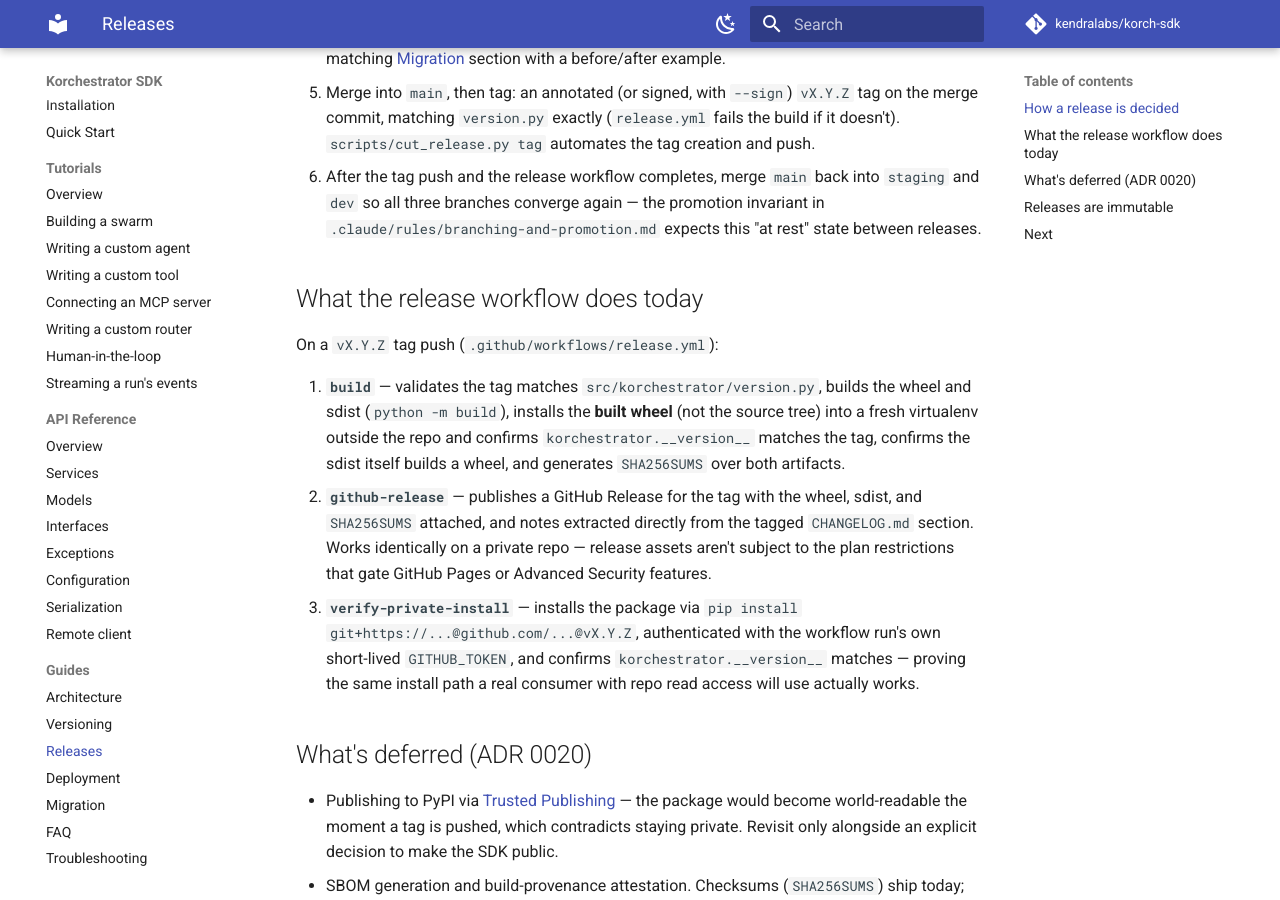
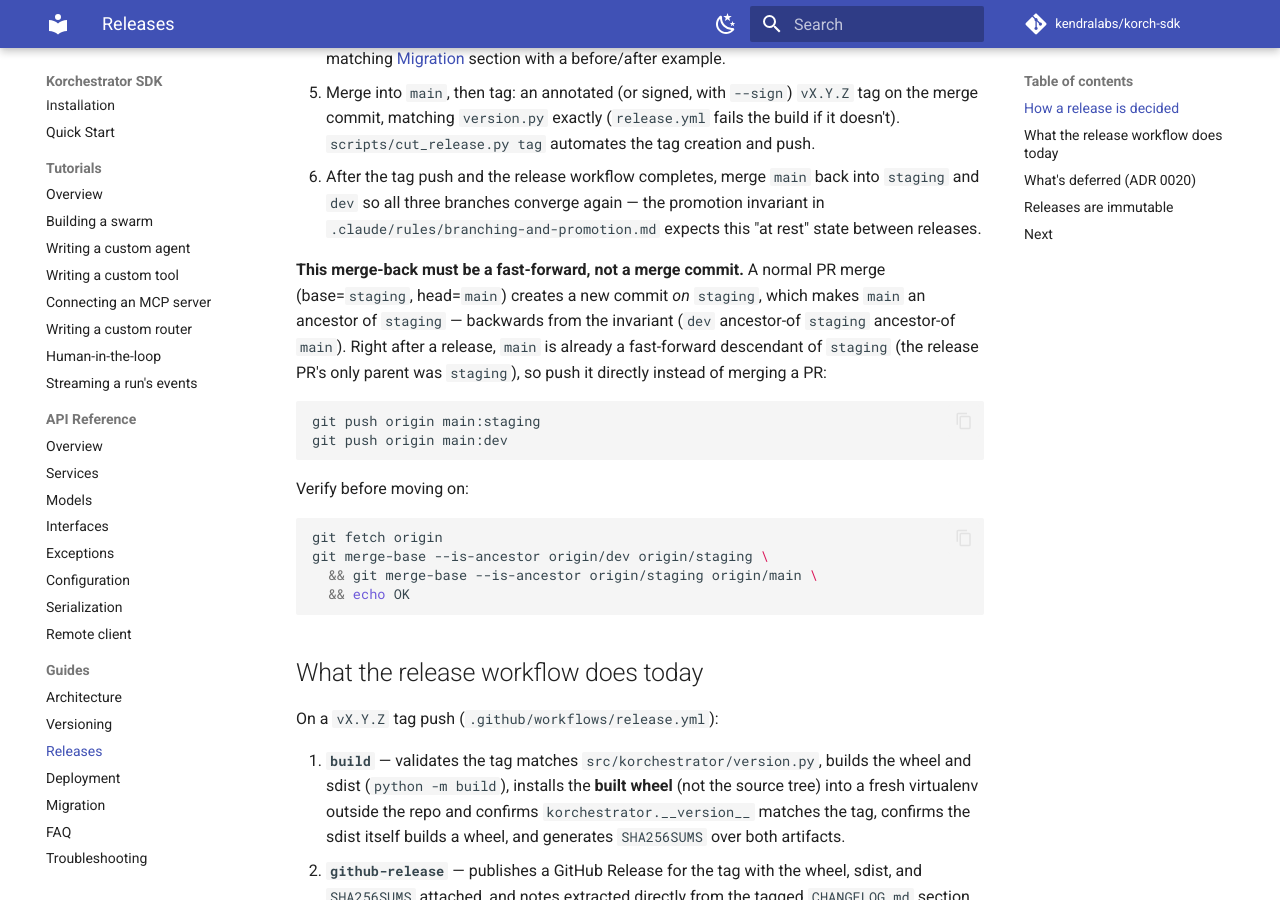
Before and after one commit to Kendralabs/korch-sdk, an MkDocs documentation site: the page built from docs/releases.md, in a window 1280 px wide and 900 px high, scrolled down 624 px. Built offline with MkDocs 1.6.1 and Material for MkDocs 9.7.7, drawn with Linux system fonts in a browser that asks for light colours; comment, search, counter and statistics services are not loaded.

Commit message:
docs(readme): link CI/CD spec, rules dir, and the release automation script
README didn't mention scripts/cut_release.py anywhere, and the rules/
CI-CD spec weren't linked from the engineering-record table. Also
documents the fast-forward-not-merge-commit detail for the post-release
merge-back, discovered while actually cutting v0.1.0 - not previously
written down anywhere.

Co-Authored-By: Claude Sonnet 5 <noreply@anthropic.com>

````diff
--- a/docs/releases.md
+++ b/docs/releases.md
@@ -26,6 +26,26 @@
 6. After the tag push and the release workflow completes, merge `main` back into `staging` and
    `dev` so all three branches converge again — the promotion invariant in
    `.claude/rules/branching-and-promotion.md` expects this "at rest" state between releases.
+
+   **This merge-back must be a fast-forward, not a merge commit.** A normal PR merge (base=`staging`,
+   head=`main`) creates a new commit *on* `staging`, which makes `main` an ancestor of `staging` —
+   backwards from the invariant (`dev` ancestor-of `staging` ancestor-of `main`). Right after a
+   release, `main` is already a fast-forward descendant of `staging` (the release PR's only parent
+   was `staging`), so push it directly instead of merging a PR:
+
+   ```bash
+   git push origin main:staging
+   git push origin main:dev
+   ```
+
+   Verify before moving on:
+
+   ```bash
+   git fetch origin
+   git merge-base --is-ancestor origin/dev origin/staging \
+     && git merge-base --is-ancestor origin/staging origin/main \
+     && echo OK
+   ```
 
 ## What the release workflow does today
 
````
Also changed, not shown: README.md (+20 -0 lines).
